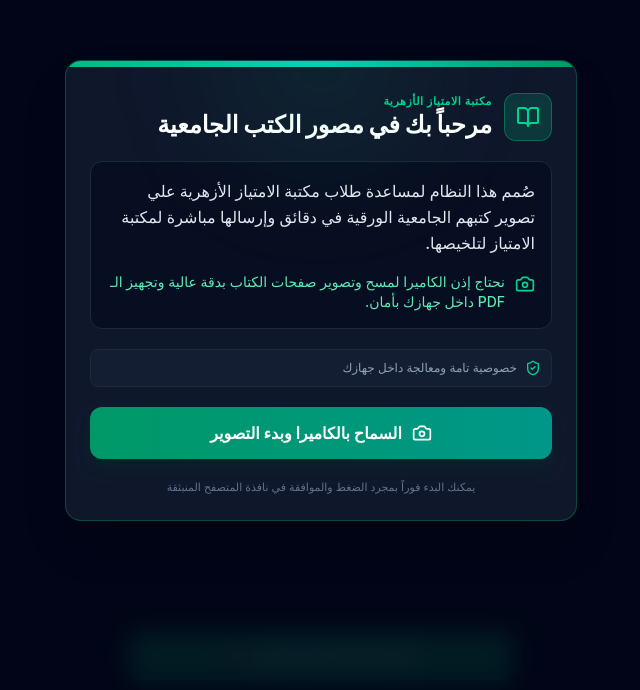
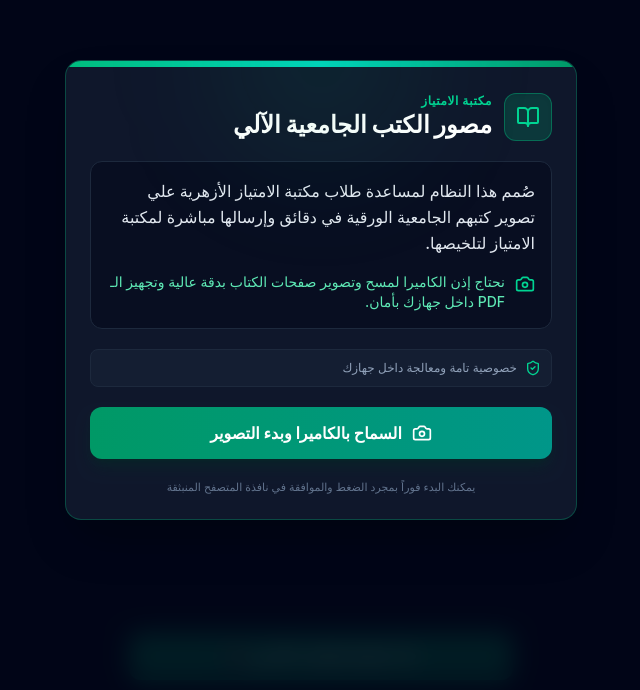
Before and after one commit to Sa3dawii/-_-_-, a React (Vite) app: page / in a window 1280 px wide. Shown: the part 110-800 px from the top of the page, without its empty margins (319-959 px from the left). Built offline with nearby package versions, Linux system fonts and the light colour scheme.

Commit message:
حل مشكلة عدم معاينه الصفحه المتصورة البديله

```diff
--- a/index.html
+++ b/index.html
@@ -4,19 +4,19 @@
     <meta charset="UTF-8" />
     <meta name="google" content="notranslate" />
     <meta name="viewport" content="width=device-width, initial-scale=1.0, maximum-scale=1.0, user-scalable=no, viewport-fit=cover" />
-    <title>سكانر مكتبة الامتياز - ماسح الكتب الذكي</title>
+    <title>مكتبة الامتياز - مصور الكتب الجامعية الآلي</title>
     <meta name="description" content="صُمم هذا النظام لمساعدة طلاب مكتبة الامتياز الأزهرية علي تصوير كتبهم الجامعية الورقية في دقائق وإرسالها مباشرة لمكتبة الامتياز لتلخيصها." />
-    <meta property="og:title" content="سكانر مكتبة الامتياز - ماسح الكتب الذكي" />
+    <meta property="og:title" content="مكتبة الامتياز - مصور الكتب الجامعية الآلي" />
     <meta property="og:description" content="صُمم هذا النظام لمساعدة طلاب مكتبة الامتياز الأزهرية علي تصوير كتبهم الجامعية الورقية في دقائق وإرسالها مباشرة لمكتبة الامتياز لتلخيصها." />
     <meta property="og:type" content="website" />
     <meta name="twitter:card" content="summary_large_image" />
-    <meta name="twitter:title" content="سكانر مكتبة الامتياز - ماسح الكتب الذكي" />
+    <meta name="twitter:title" content="مكتبة الامتياز - مصور الكتب الجامعية الآلي" />
     <meta name="twitter:description" content="صُمم هذا النظام لمساعدة طلاب مكتبة الامتياز الأزهرية علي تصوير كتبهم الجامعية الورقية في دقائق وإرسالها مباشرة لمكتبة الامتياز لتلخيصها." />
     <meta name="theme-color" content="#090d16" />
     <meta name="mobile-web-app-capable" content="yes" />
     <meta name="apple-mobile-web-app-capable" content="yes" />
     <meta name="apple-mobile-web-app-status-bar-style" content="black-translucent" />
-    <meta name="apple-mobile-web-app-title" content="BookScanner" />
+    <meta name="apple-mobile-web-app-title" content="مكتبة الامتياز" />
     <link rel="manifest" href="./manifest.json" />
     <link rel="icon" type="image/svg+xml" href="./icon.svg" />
     <link rel="apple-touch-icon" href="./icon.svg" />
@@ -25,7 +25,17 @@
     <link href="https://fonts.googleapis.com/css2?family=Plus+Jakarta+Sans:wght@400;500;600;700&family=Tajawal:wght@400;500;700;800&family=JetBrains+Mono:wght@400;500;700&display=swap" rel="stylesheet">
   </head>
   <body class="bg-slate-950 text-slate-100 antialiased selection:bg-emerald-500/30 overflow-hidden h-[100dvh] w-screen select-none overscroll-none touch-manipulation">
-    <div id="root"></div>
+    <div id="root">
+      <div style="position:fixed;inset:0;background:#090d16;display:flex;flex-direction:column;align-items:center;justify-content:center;color:#f8fafc;font-family:'Tajawal',sans-serif;user-select:none;">
+        <div style="flex:1;display:flex;align-items:center;justify-content:center;">
+          <img src="./icon.svg" alt="شعار" style="width:110px;height:110px;" />
+        </div>
+        <div style="padding-bottom:48px;text-align:center;">
+          <div style="font-size:19px;font-weight:800;color:#ffffff;letter-spacing:-0.02em;">مكتبة الامتياز</div>
+          <div style="font-size:12px;font-weight:600;color:#34d399;margin-top:4px;">مصور الكتب الجامعية الآلي</div>
+        </div>
+      </div>
+    </div>
     <script type="module" src="./src/main.tsx"></script>
   </body>
 </html>
--- a/src/App.tsx
+++ b/src/App.tsx
@@ -204,14 +204,17 @@ export default function App() {
             };
 
             await storageService.updatePage(replacedPage);
-            setPages((prev) => {
-              const copy = [...prev];
-              copy[targetIndex] = replacedPage;
-              return copy;
-            });
+            const updated = [...pages];
+            updated[targetIndex] = replacedPage;
+            setPages(updated);
 
             setRetakeTargetPage(null);
-            setBookMode('landscape');
+            if (replacedPage.isFrontCover || replacedPage.isBackCover) {
+              setBookMode('portrait');
+            } else {
+              setBookMode('landscape');
+            }
+            setSelectedPage(replacedPage);
             return;
           }
         }
--- a/src/components/HeaderBar.tsx
+++ b/src/components/HeaderBar.tsx
@@ -29,11 +29,18 @@ export const HeaderBar: React.FC<HeaderBarProps> = ({
           <BookOpen className="w-4 h-4" />
         </div>
         <div className="min-w-0 overflow-hidden">
-          <span className="font-extrabold text-xs sm:text-sm tracking-tight text-white block truncate whitespace-nowrap">
-            سكانر مكتبة الامتياز
-          </span>
-          <span className="text-[10px] text-slate-400 block -mt-0.5 truncate whitespace-nowrap">
-            {pageCount > 0 ? `${pageCount} صفحة مُصوّرة` : 'مصور الكتب الآلي'}
+          <div className="flex items-center gap-1.5">
+            <span className="font-extrabold text-xs sm:text-sm tracking-tight text-white block truncate whitespace-nowrap leading-tight">
+              مكتبة الامتياز
+            </span>
+            {pageCount > 0 && (
+              <span className="text-[9px] bg-emerald-500/20 text-emerald-300 border border-emerald-500/30 font-bold px-1.5 py-0.2 rounded shrink-0">
+                {pageCount} ص
+              </span>
+            )}
+          </div>
+          <span className="text-[10px] text-emerald-400 font-medium block truncate whitespace-nowrap leading-tight">
+            مصور الكتب الجامعية الآلي
           </span>
         </div>
       </div>
--- a/src/components/WelcomeModal.tsx
+++ b/src/components/WelcomeModal.tsx
@@ -61,11 +61,11 @@ export const WelcomeModal: React.FC<WelcomeModalProps> = ({
             <BookOpen className="w-6 h-6" />
           </div>
           <div>
-            <span className="text-[11px] font-semibold text-emerald-400 tracking-wider uppercase block">
-              مكتبة الامتياز الأزهرية
+            <span className="text-xs font-bold text-emerald-400 tracking-wider uppercase block">
+              مكتبة الامتياز
             </span>
             <h2 className="text-xl sm:text-2xl font-black text-white">
-              مرحباً بك في مصور الكتب الجامعية
+              مصور الكتب الجامعية الآلي
             </h2>
           </div>
         </div>
```
Also changed, not shown: public/manifest.json.
